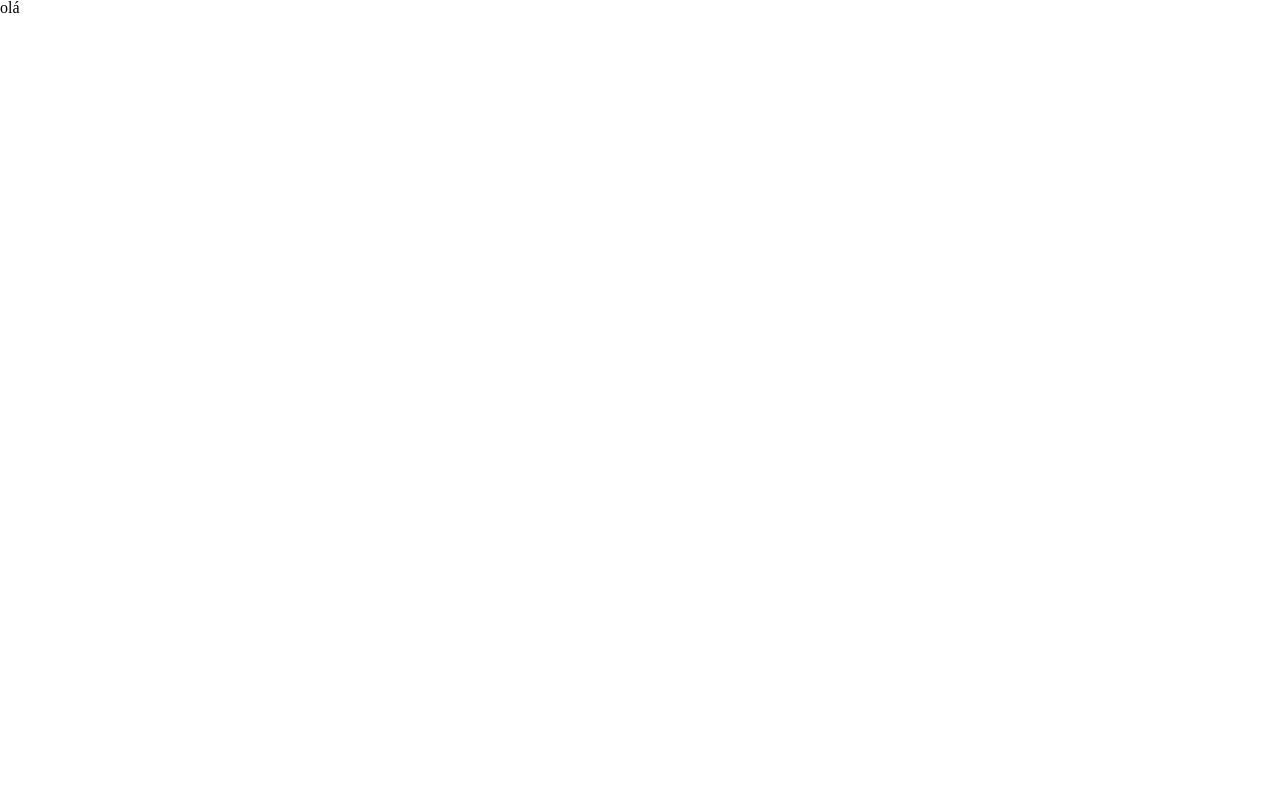
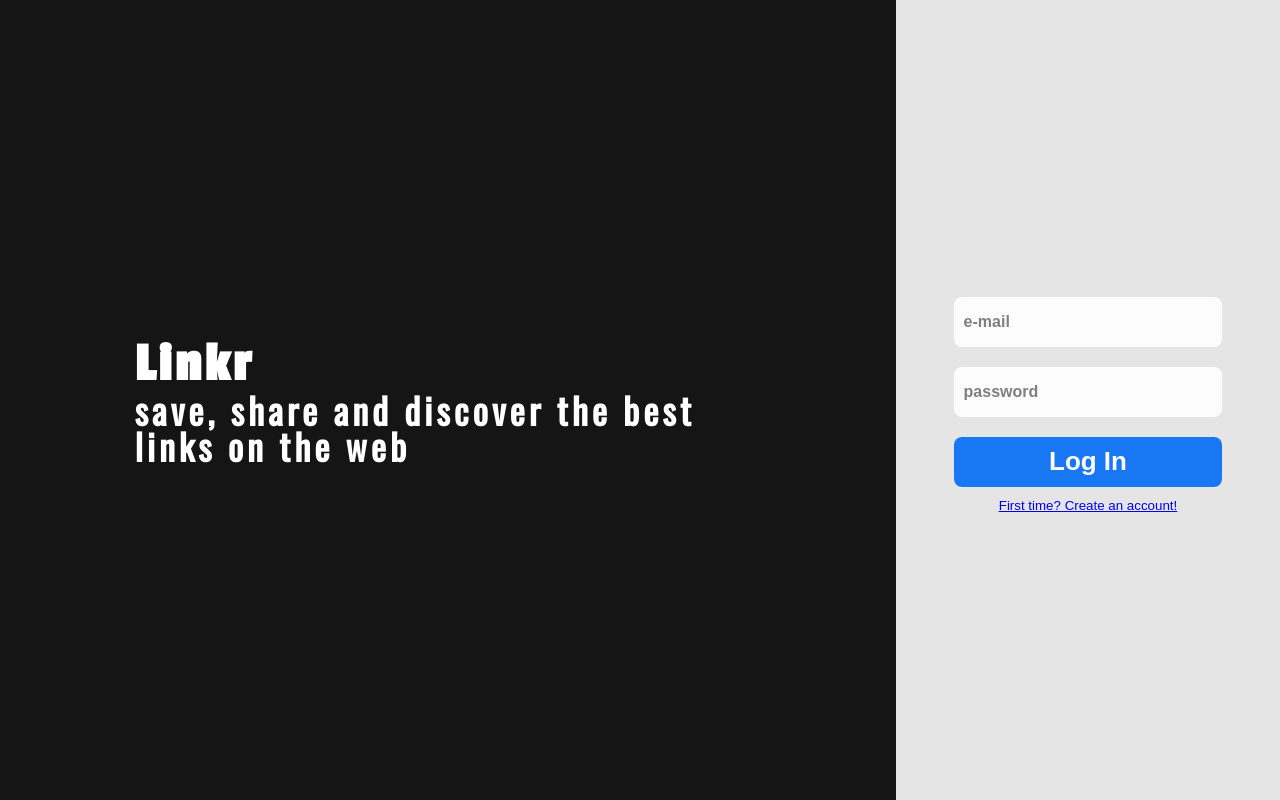
Before and after one commit to Ribeiro1300/Linkr, a React (Create React App) app: page / in a window 1280 px wide. Built offline with nearby package versions, Linux system fonts and the light colour scheme.

Commit message:
Log In page added

```diff
--- a/package.json
+++ b/package.json
@@ -3,6 +3,7 @@
   "version": "0.1.0",
   "private": true,
   "dependencies": {
+    "axios": "^0.21.4",
     "react": "^17.0.2",
     "react-dom": "^17.0.2",
     "react-router-dom": "^5.3.0",
--- a/src/components/Api.js
+++ b/src/components/Api.js
@@ -0,0 +1,8 @@
+import axios from "axios";
+
+function LoginReq(body) {
+    return axios.post('https://mock-api.bootcamp.respondeai.com.br/api/v2/linkr/sign-in', body )
+}
+
+
+export default LoginReq;
--- a/src/components/App.js
+++ b/src/components/App.js
@@ -12,6 +12,9 @@ export default function App() {
         <Route path="/" exact>
           <Login />
         </Route>
+        <Route path="/signUp" exact>
+
+        </Route>
         <Route path="/feed">
           <TopBar />
           <Feed />
--- a/src/components/Login.js
+++ b/src/components/Login.js
@@ -1,3 +1,43 @@
+import { useEffect, useState } from "react";
+import { Link, useHistory } from "react-router-dom";
+import { Banner, Button, Form, LoginStyle, LoginWrapper, SigninOrSignup } from "../styles/LoginStyles";
+import LoginReq from "./Api";
+
 export default function Login() {
-  return <div>olá</div>;
+
+  const [email,setEmail] = useState('');
+  const [password,setPassword] = useState('');
+  const [token,setToken] = useState(localStorage.getItem('token') || '')
+  const histoy = useHistory()
+
+  function submitLogin(){
+    const promise = LoginReq({email,password});
+    promise
+      .then(res => setToken(res.data.token))
+      .catch(err => alert(err.request));
+    if (token === '') return
+    console.log(token)
+    histoy.push("/feed")
+  }
+
+  return (
+    <LoginWrapper>
+      <Banner>
+        <div>
+          <h1>Linkr</h1>
+          <p>save, share and discover the best links on the web</p>
+        </div>
+      </Banner>
+      <LoginStyle>
+        <Form onSubmit={() => submitLogin()}>
+          <input value={email} type='email' placeholder='e-mail' onChange={(e) => setEmail(e.target.value)}></input>
+          <input value={password} type='password' placeholder='password' onChange={(e) => setPassword(e.target.value)}></input>
+          <Button type='submit'>Log In</Button>
+        </Form>
+        <SigninOrSignup>
+          <Link to='/signUp'>First time? Create an account!</Link>
+        </SigninOrSignup>
+      </LoginStyle>
+    </LoginWrapper>
+  );
 }
--- a/src/styles/LoginStyles.js
+++ b/src/styles/LoginStyles.js
@@ -1,3 +1,89 @@
 // font-family: 'Lato', sans-serif;
 // font-family: 'Oswald', sans-serif;
 // font-family: 'Passion One', cursive;
+
+import styled from "styled-components";
+
+
+const LoginWrapper = styled.div`
+    display: flex;
+`
+
+const Banner = styled.div`
+    height: 100vh;
+    width: 70%;
+    display: flex;
+    align-items: center;
+    justify-content: center;
+    font-weight: bold;
+    color: white;
+    background-color: #151515;
+    letter-spacing: 4px;
+
+    div {
+        display: flex;
+        flex-direction: column;
+        justify-content: center;
+        margin: 0 15%;
+    }
+
+    div h1 {
+        font-family: 'Passion One', cursive;
+        font-size: 55px;
+    }
+    div p {
+        font-family: 'Oswald', sans-serif;
+        font-size: 36px;
+    }
+`
+
+const LoginStyle = styled.div`
+    height: 100vh;
+    width: 30%;
+    display: flex;
+    align-items: center;
+    justify-content: center;
+    flex-direction: column;
+    background-color: #E5E5E5;
+`
+
+const Form = styled.form`
+    display: flex;
+    flex-direction: column;
+    width: 100%;
+
+
+    input {
+        border: none;
+        height: 50px;
+        background-color: white;
+        border-radius: 8px;
+        margin: 10px 15%;
+        opacity: 0.9;
+        font-size: 16px;
+        font-weight: bold;
+        padding-left: 10px;
+    }
+`
+
+const Button = styled.button`
+    border: none;
+    height: 50px;
+    background-color: #1877F2;
+    border-radius: 8px;
+    margin: 10px 15%;
+    color: white;
+    font-size: 26px;
+    font-weight: bold;
+`
+
+const SigninOrSignup = styled.button`
+    border: none;
+    background-color: inherit;
+    color: black;
+    Link {
+        border-bottom: 1 solid black;
+    }
+`
+
+export {Banner,LoginStyle,LoginWrapper,Form,Button,SigninOrSignup};
```
Also changed, not shown: 1 other file (tests, documents, lock files or other folders).
